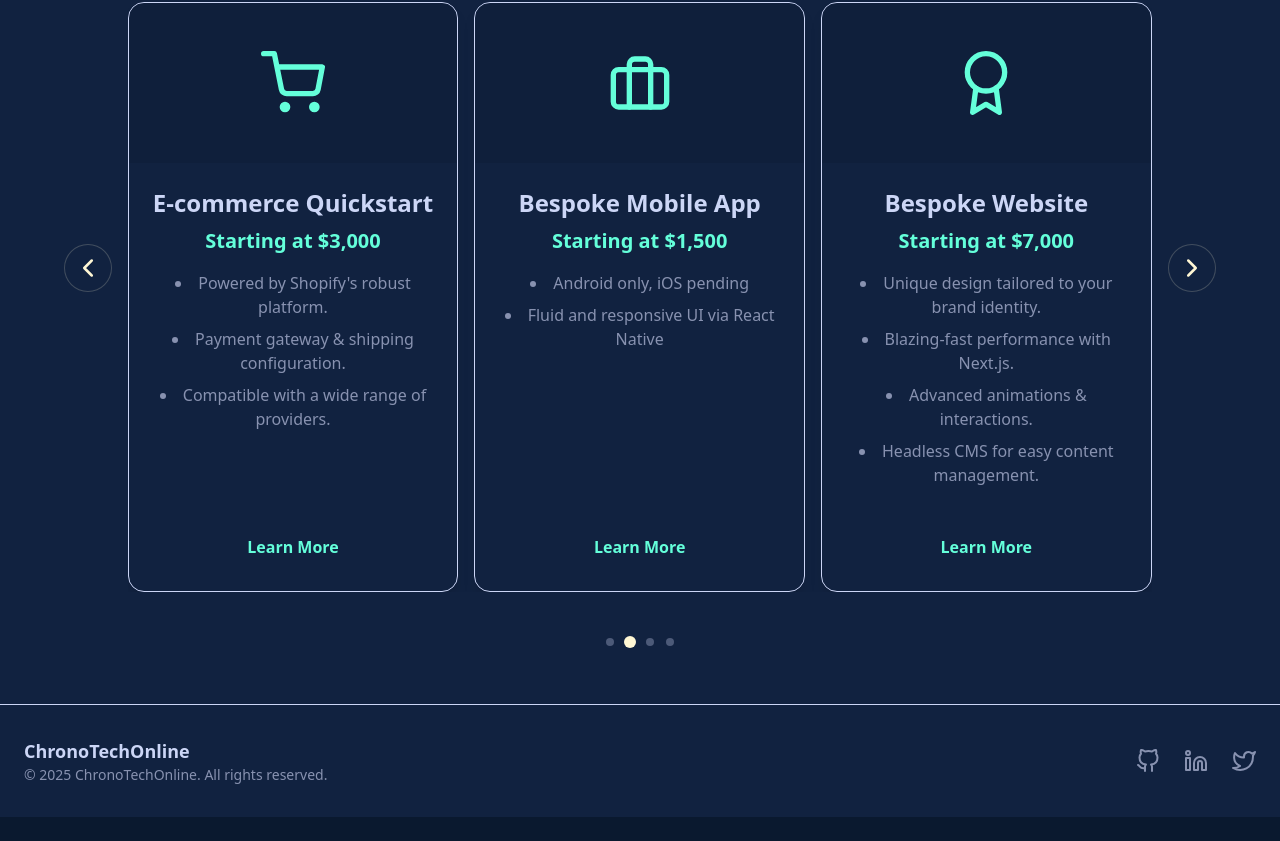
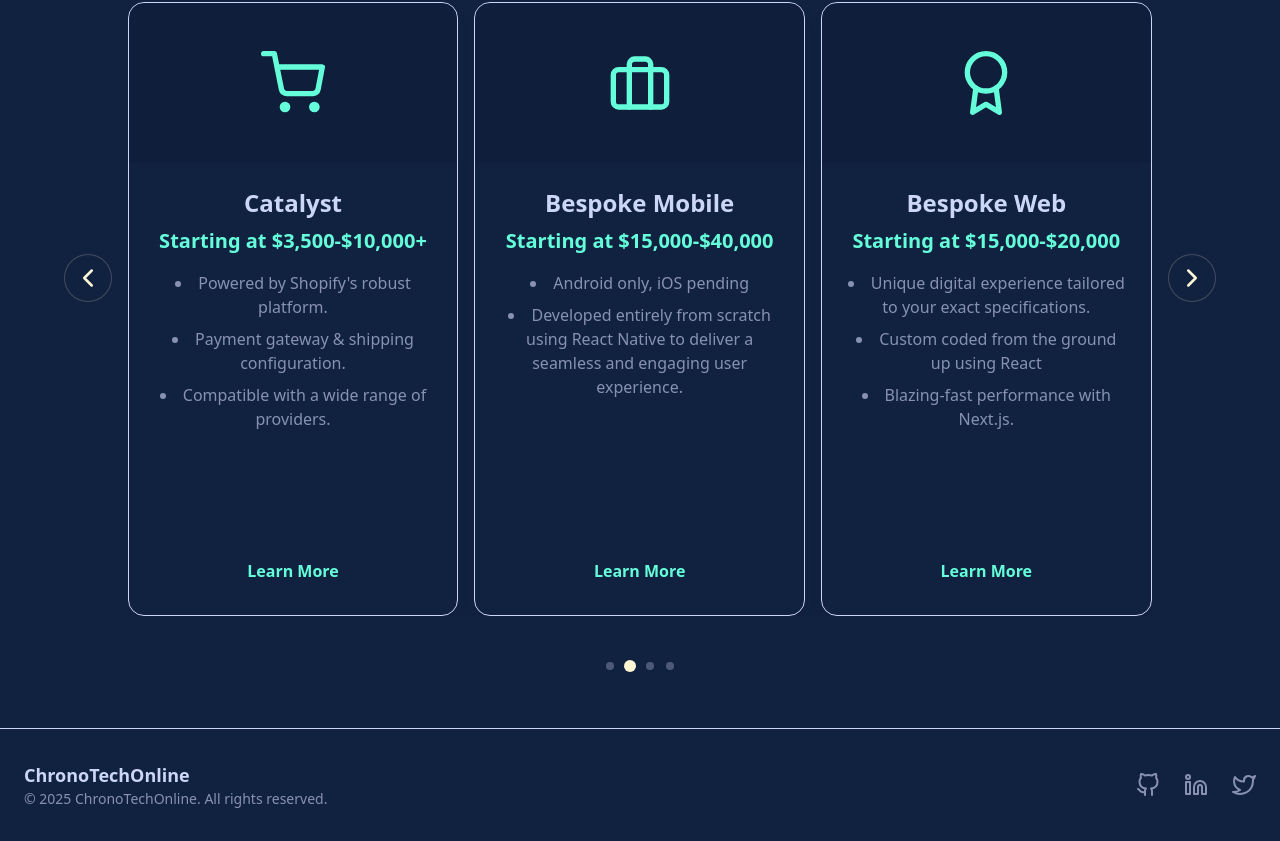
Before and after one commit to ChronoTechOnline/chronotechonline, a Next.js app: page / in a window 1280 px wide. Shown: the part 1150-1991 px from the top of the page. Before the commit the page ends 1967 px from the top, so only its background shows below. Built offline with nearby package versions, Linux system fonts and the light colour scheme.

Commit message:
Starting the base

```diff
--- a/src/data/services.ts
+++ b/src/data/services.ts
@@ -10,43 +10,42 @@ export type Service = {
 
 export const services: Service[] = [
     {
-        name: "Launchpad Portfolio",
-        price: "Starting at $1,500",
+        name: "Ascend",
+        price: "Starting at $2,000-$4,000",
         details: [
             "Built on the Wix platform for easy user updates.",
-            "Stunning, customized template design.",
-            "Fully mobile-responsive for all devices.",
-            "Basic on-page SEO to get you found.",
+            "Stunning, pre-built or custom template design.",
+            "Create a fully mobile-responsive online presence.",
+            "Perfect for individuals and new businesses to showcase their work and contact information.",
         ],
         icon: 'FiBriefcase', // Icon for a professional portfolio
     },
     {
-        name: "E-commerce Quickstart",
-        price: "Starting at $3,000",
+        name: "Catalyst",
+        price: "Starting at $3,500-$10,000+",
         details: [
             "Powered by Shopify's robust platform.",
             "Payment gateway & shipping configuration.",
-            "Compatible with a wide range of providers."
+            "Compatible with a wide range of providers.",
         ],
         icon: 'FiShoppingCart', // Icon for e-commerce
     },
     {
-        name: "Bespoke Mobile App",
-        price: "Starting at $1,500",
+        name: "Bespoke Mobile",
+        price: "Starting at $15,000-$40,000",
         details: [
             "Android only, iOS pending",
-            "Fluid and responsive UI via React Native",
+            "Developed entirely from scratch using React Native to deliver a seamless and engaging user experience.",
         ],
         icon: 'FiBriefcase', // Icon for a professional portfolio
     },
     {
-        name: "Bespoke Website",
-        price: "Starting at $7,000",
+        name: "Bespoke Web",
+        price: "Starting at $15,000-$20,000",
         details: [
-            "Unique design tailored to your brand identity.",
+            "Unique digital experience tailored to your exact specifications.",
+            "Custom coded from the ground up using React",
             "Blazing-fast performance with Next.js.",
-            "Advanced animations & interactions.",
-            "Headless CMS for easy content management.",
         ],
         icon: 'FiAward', // Icon for premium, custom quality
     },
```
